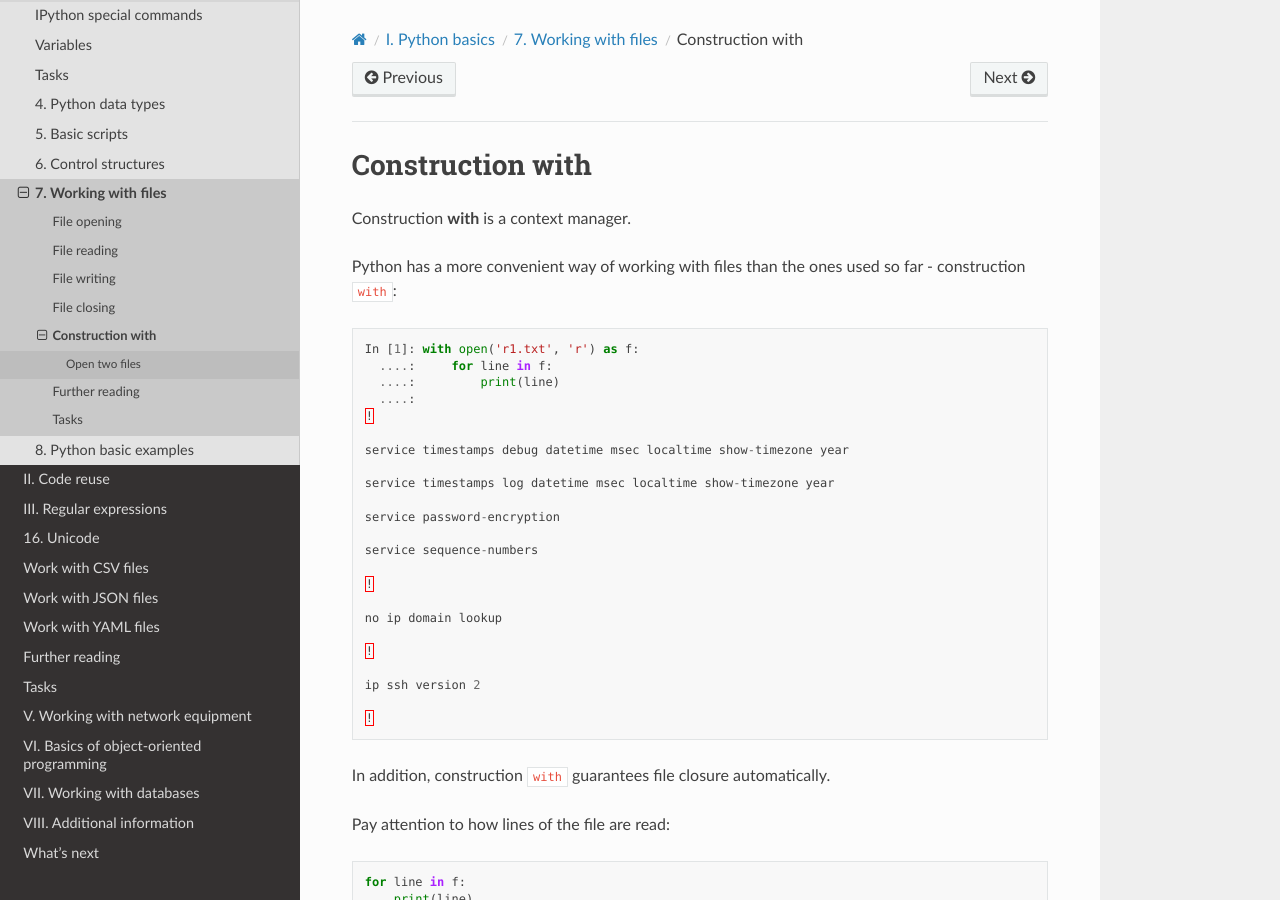
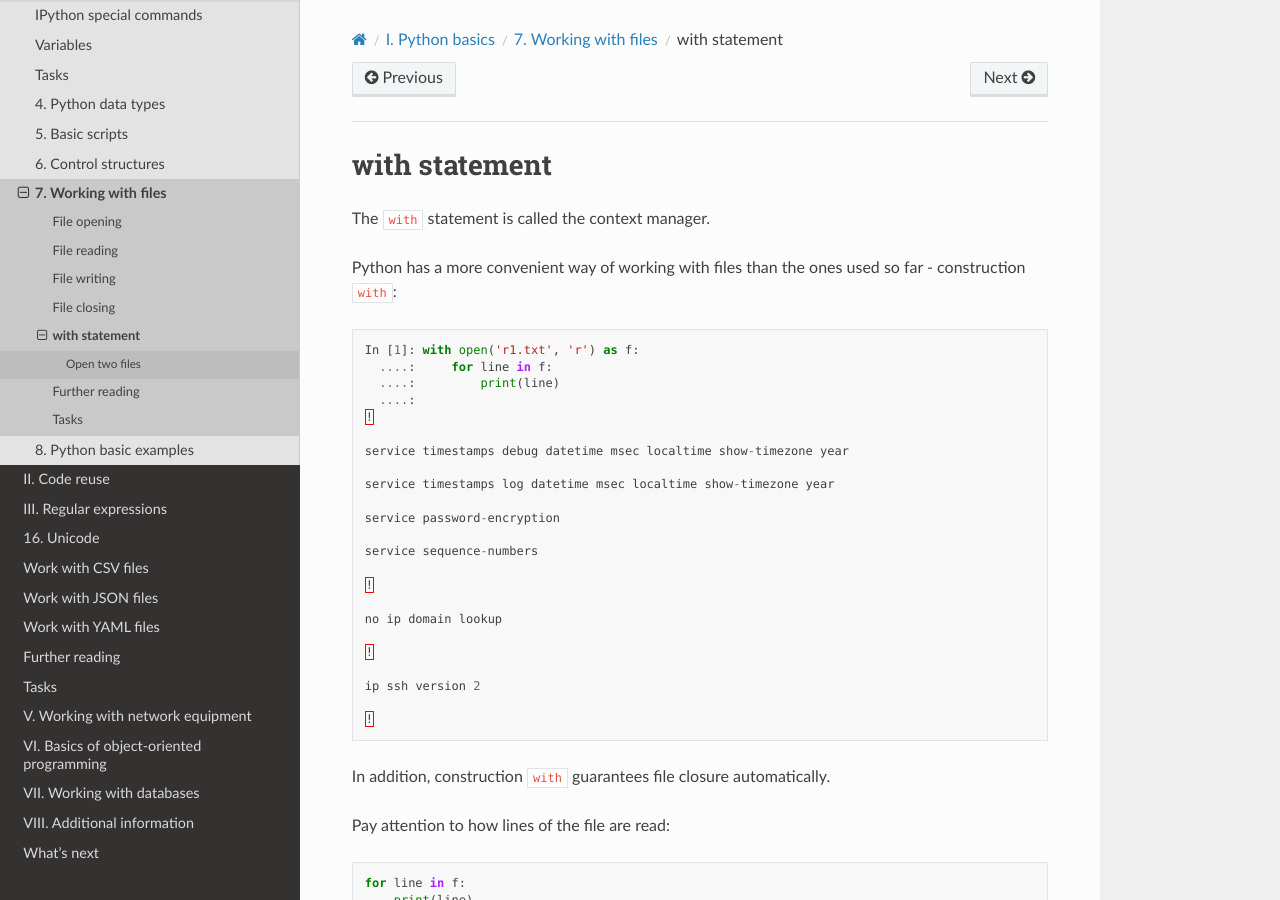
Before and after one commit to natenka/pyneng-book-en, a Sphinx documentation site: the page built from docs/source/book/07_files/with.rst, in a window 1280 px wide and 900 px high. Built offline with Sphinx 7.4.7 and the Read the Docs theme 2.0.0, drawn with Linux system fonts in a browser that asks for light colours; pages that are not in the unit, such as notebooks, are missing from menus.

Commit message:
Chapter 07 update. Small fixes

```diff
--- a/docs/source/book/07_files/index.rst
+++ b/docs/source/book/07_files/index.rst
@@ -7,7 +7,7 @@
 7. Working with files
 ============================
 
-In real life, in order to make full use of everything considered before this section you need to understand how to work with files.
+In real life, in order to make full use of everything covered before this section you need to understand how to work with files.
 
 When working with network equipment (and not only), files can be:
 
--- a/docs/source/book/07_files/open.rst
+++ b/docs/source/book/07_files/open.rst
@@ -30,6 +30,7 @@
   *  if file does not exist, a new one is created
 
 *  ``w+`` - open file for reading and writing
+
   *  if file exists, its content is removed
   *  if file does not exist, a new one is created
 
@@ -37,4 +38,5 @@
 *  ``a+`` - open file for reading and writing. Data is added to the end of file
 
 .. note::
+
     r - read; a - append; w - write
--- a/docs/source/book/07_files/with.rst
+++ b/docs/source/book/07_files/with.rst
@@ -1,7 +1,7 @@
-Construction with
+with statement
 ----------------
 
-Construction **with** is a context manager.
+The ``with`` statement is called the context manager.
 
 Python has a more convenient way of working with files than the ones used so far - construction ``with``:
 
@@ -42,7 +42,7 @@
 
 When file needs to be run line by line, it is best to use this option.
 
-In previous output there were extra empty lines between lines of the file because **print** adds another line feed character.
+In previous output there were extra empty lines between lines of the file because ``print`` adds another line feed character.
 
 To get rid of this you can use ``rstrip`` method:
 
@@ -89,7 +89,7 @@
 
 Sometimes you have to work with two files simultaneously. For example, write some lines from one file to another.
 
-In this case you can open two files in **with** block as follows:
+In this case you can open two files in ``with`` block as follows:
 
 .. code:: python
 
```
Also changed, not shown: docs/source/book/07_files/read.rst (+5 -4 lines), docs/source/book/07_files/write.rst (+6 -7 lines).
